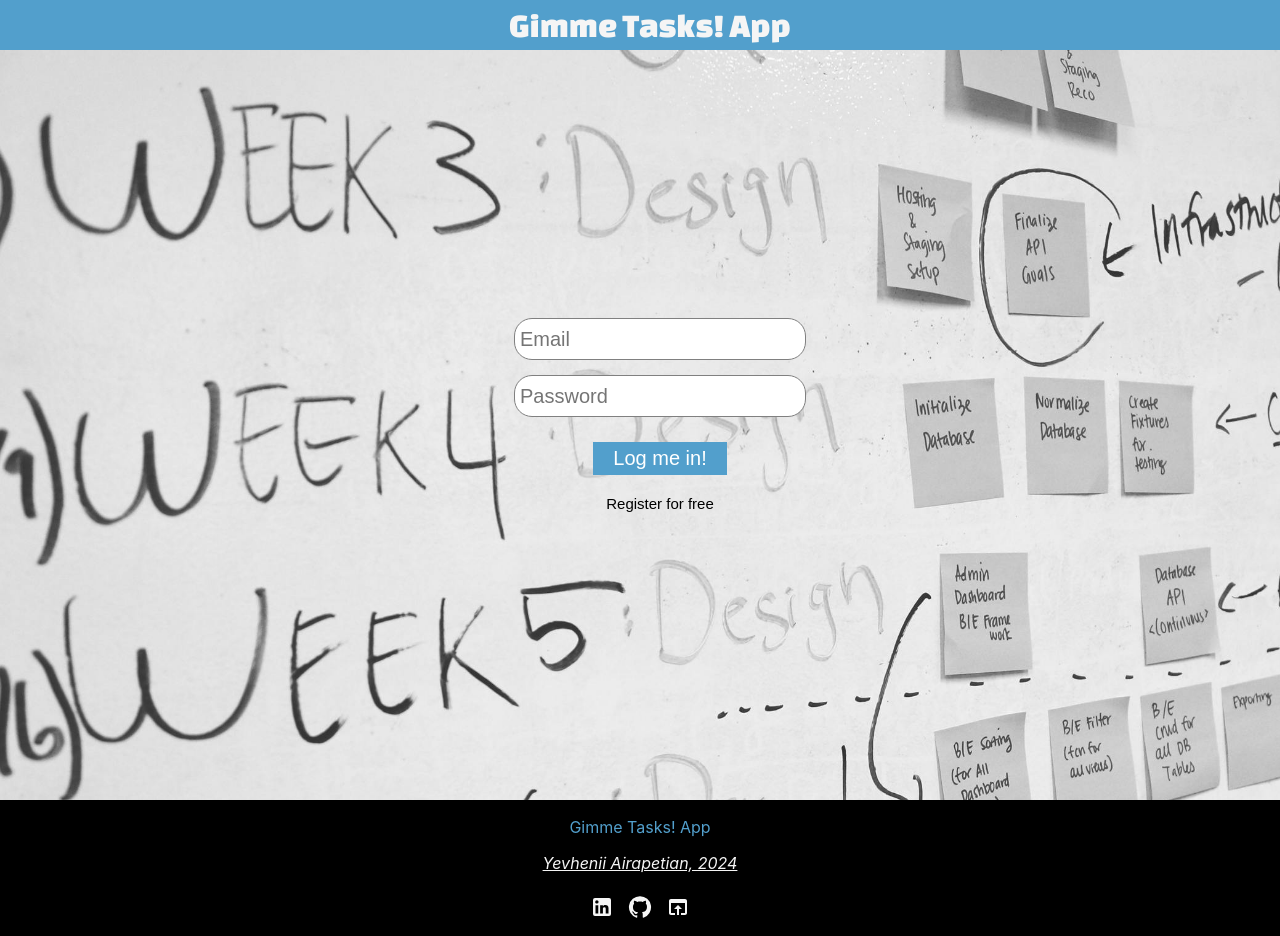
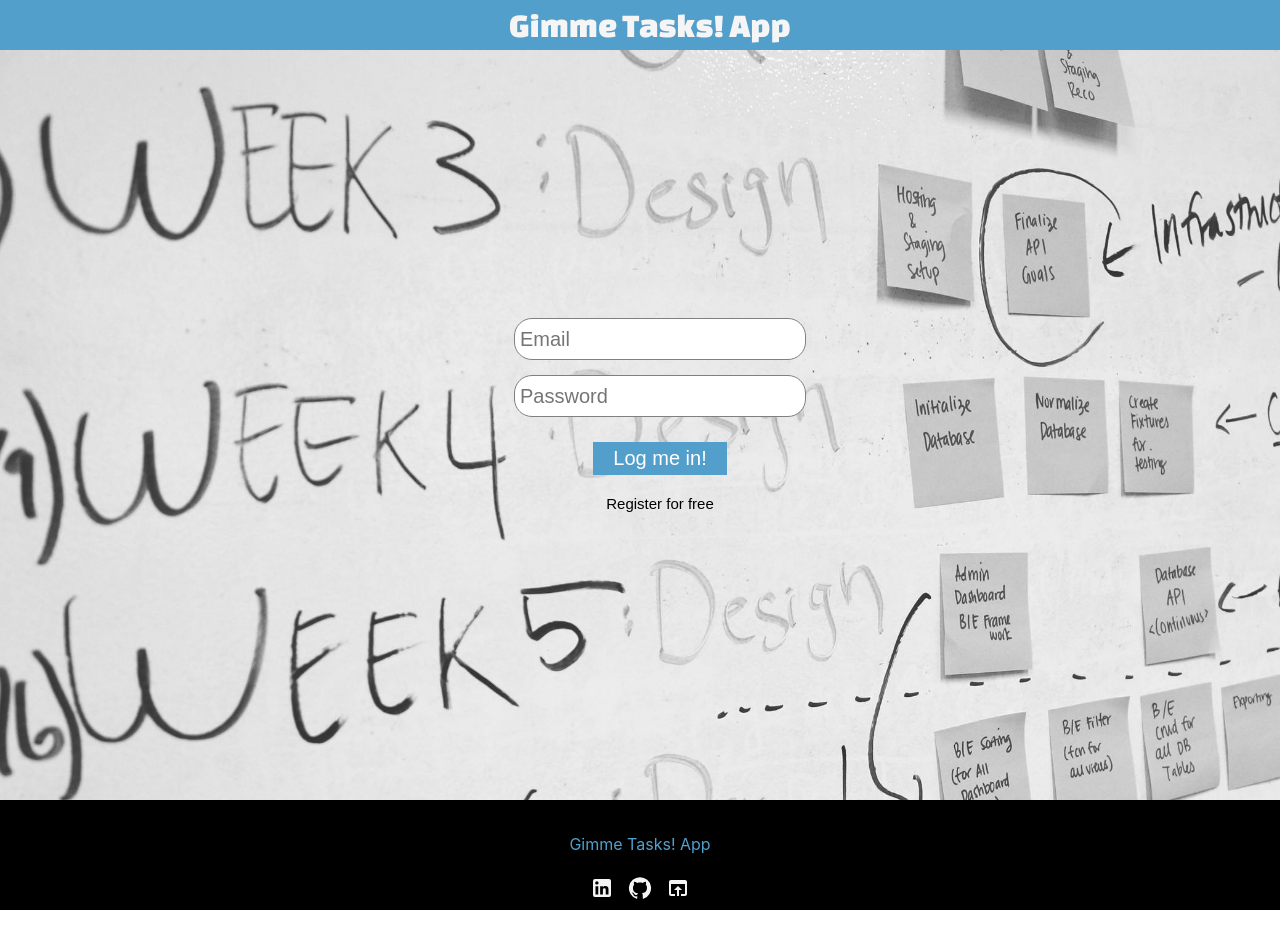
Before and after one commit to yevheniiairapetian/todo-app, a React (Create React App) app: page /#/ in a window 1280 px wide. After the commit the page ends 910 px from the top, so only its background shows below. Built offline with nearby package versions, Linux system fonts and the light colour scheme; no server answers.

Commit message:
feat: update footer styling and content

```diff
--- a/src/components/footer/footer.jsx
+++ b/src/components/footer/footer.jsx
@@ -8,7 +8,7 @@ export const Footer = () => {
     return(
         <footer style={{ textAlign: "center" }} class="text-center">
 			<p><em>Gimme Tasks! App</em></p>
-			<p><em><a href="https://github.com/yevheniiairapetian" target="_blank">Yevhenii Airapetian, 2024</a></em></p>
+			{/* <p><em><a href="https://github.com/yevheniiairapetian" target="_blank">Yevhenii Airapetian, 2024</a></em></p> */}
 
 
 <div className="footer-links-container">
--- a/src/index.css
+++ b/src/index.css
@@ -39,9 +39,9 @@ code {
 
   }
   footer{
-    padding:1px 0 35px 0;
+    padding:18px 0 2px 0;
     width: 100%;
-    height:100px;
+    height:90px;
     background-color: #000;
     color:rgba(82, 159, 204);
     align-self: end;
```
